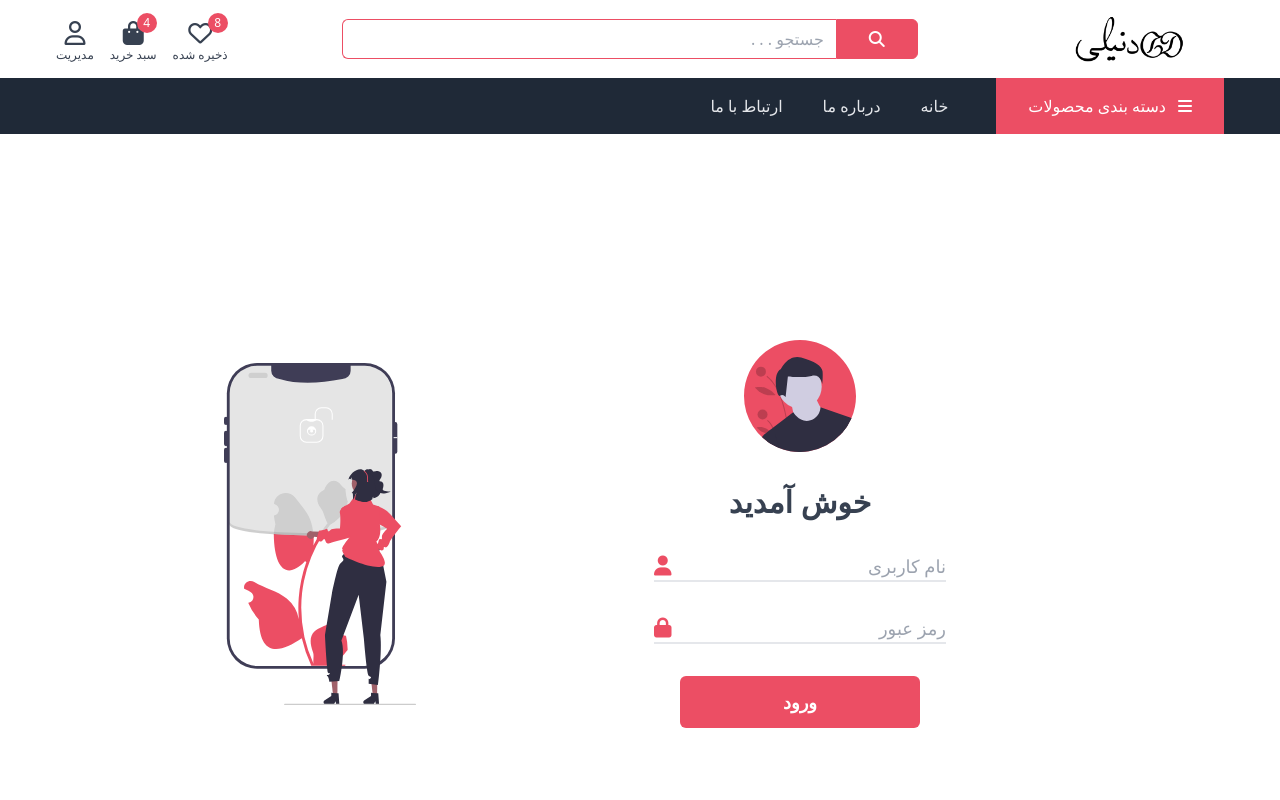
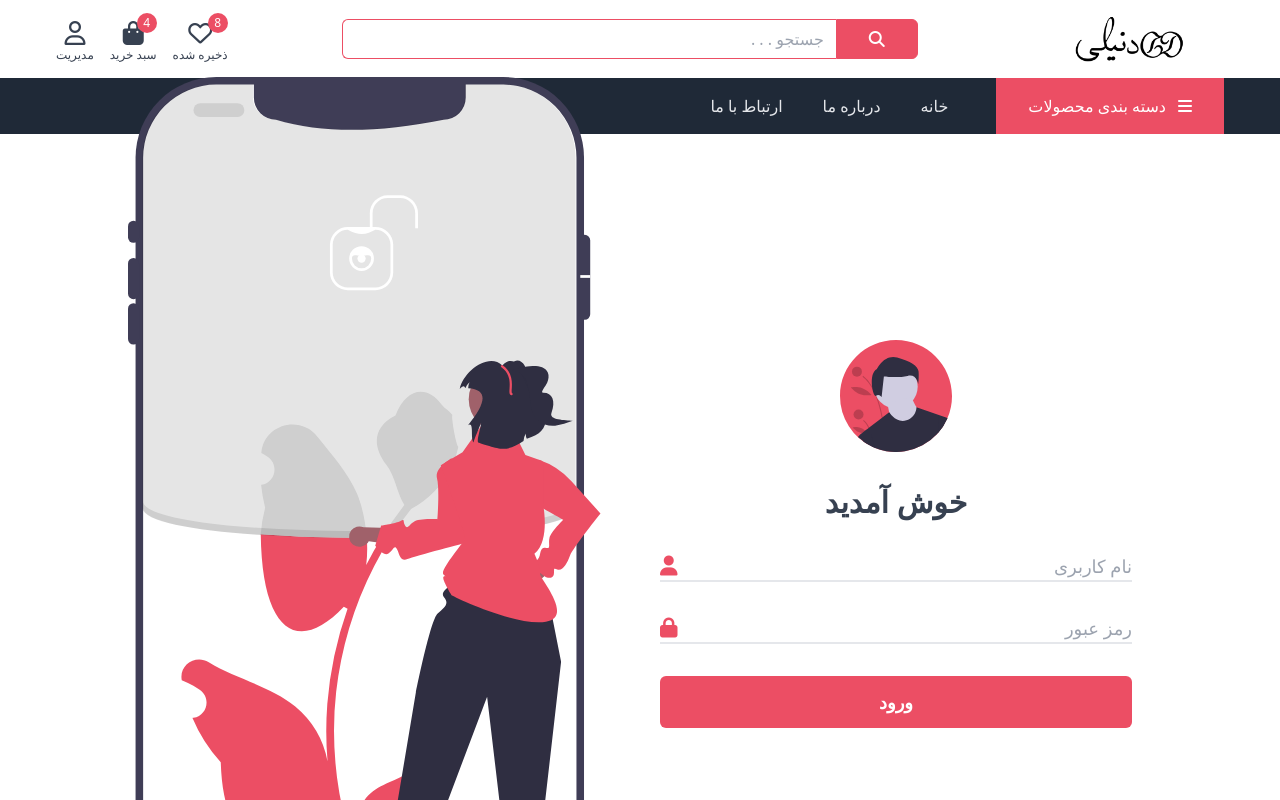
Before and after one commit to Fateme-nm/onlineShop_react, a React (Create React App) app: page /login in a window 1280 px wide. Shown: the top 800 px of the page. Built offline with nearby package versions, Linux system fonts and the light colour scheme; a web font is replaced by a local one.

Commit message:
factory: modified width of login form in LoginToPanel

```diff
--- a/src/pages/LoginToPanel/InputLogin/InputLogin.jsx
+++ b/src/pages/LoginToPanel/InputLogin/InputLogin.jsx
@@ -2,12 +2,12 @@ import React from "react";
 
 const InputLogin = ({ children, type, iconClass}) => {
   return (
-    <div className="relative mt-8">
+    <div className="relative mt-8 w-full">
       <i className={`fa ${iconClass} absolute text-primary text-xl`}></i>
       <input
         type={type}
         placeholder={children}
-        className="pl-8 border-b-2 focus:outline-none focus:border-primary transition-all duration-500 capitalize text-lg"
+        className="pl-8 border-b-2 focus:outline-none focus:border-primary transition-all duration-500 capitalize text-lg w-full"
       />
     </div>
   );
--- a/src/pages/LoginToPanel/LoginToPanel.jsx
+++ b/src/pages/LoginToPanel/LoginToPanel.jsx
@@ -9,12 +9,12 @@ import Botton from "components/Botton/Botton";
 
 const Logintopanel = () => {
   return (
-    <div className="w-full h-screen flex flex-col justify-center items-center lg:grid lg:grid-cols-2">
+    <div className="w-full h-screen flex justify-center items-center px-32">
       <img
         src={unlock}
-        className="hidden lg:block w-48 hover:scale-110 transition-all duration-500 transform mx-auto"
+        className="hidden lg:block w-48 hover:scale-110 transition-all duration-500 transform mx-auto basis-1/2"
       />
-      <form className="flex flex-col justify-center items-center w-1/2 px-10">
+      <form className="flex flex-col justify-center items-center basis-1/2 px-5">
         <img src={avatar} className="w-28" />
         <h2 className="my-8 mb-0 font-bold text-3xl text-gray-700 text-center">
           خوش آمدید
```
